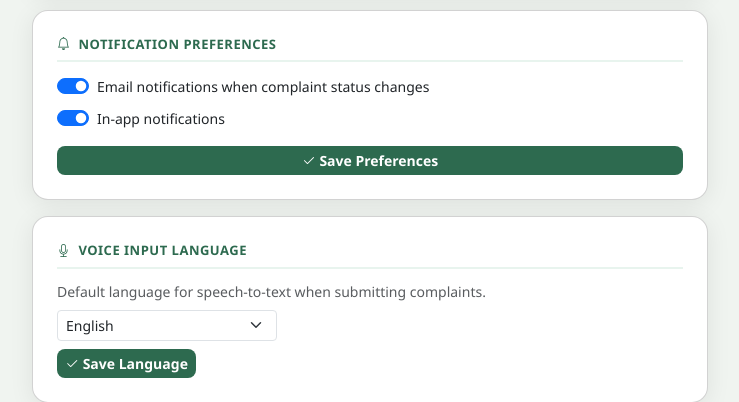
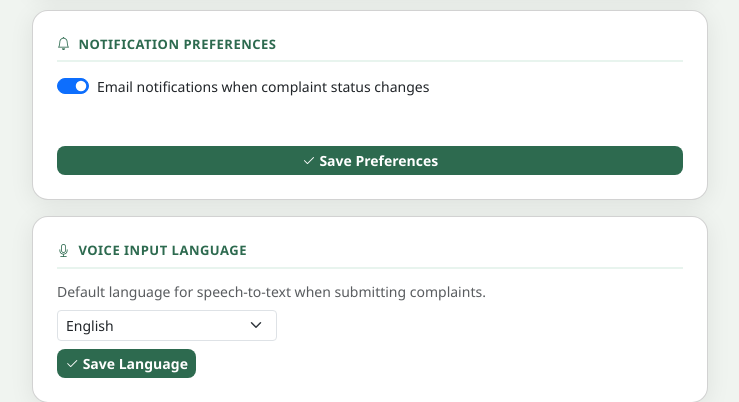
Before and after one commit to WhiteKnight-cell/INGAT-System-DEV, a Flask app: page /user/settings in a window 1280 px wide. Shown: the part 807-1209 px from the top of the page, without its empty margins (270-1009 px from the left). Run offline with Flask 3, Linux system fonts and the light colour scheme; a user stored in the database is signed in; tables that the repository leaves empty hold one stand-in row (values such as "Sample post").

Commit message:
fix codes

```diff
--- a/app.py
+++ b/app.py
@@ -87,8 +87,6 @@ def _migrate_admin_columns():
 
     if 'email_notif' not in columns:
         additions.append('ALTER TABLE admin_users ADD COLUMN email_notif BOOLEAN DEFAULT 1')
-    if 'inapp_notif' not in columns:
-        additions.append('ALTER TABLE admin_users ADD COLUMN inapp_notif BOOLEAN DEFAULT 1')
     if 'session_token' not in columns:
         additions.append('ALTER TABLE admin_users ADD COLUMN session_token VARCHAR(64) DEFAULT NULL')
 
--- a/models.py
+++ b/models.py
@@ -16,7 +16,6 @@ class User(db.Model, UserMixin):
     password_hash = db.Column(db.String(256), nullable=False)
     status = db.Column(db.String(20), default='active')
     email_notif = db.Column(db.Boolean, default=True)
-    inapp_notif = db.Column(db.Boolean, default=True)
     default_lang = db.Column(db.String(10), default='en-US')
     created_at = db.Column(db.DateTime, default=datetime.utcnow)
 
@@ -54,7 +53,6 @@ class AdminUser(db.Model, UserMixin):
     email = db.Column(db.String(120), unique=True, nullable=False)
     password_hash = db.Column(db.String(256), nullable=False)
     email_notif = db.Column(db.Boolean, default=True)
-    inapp_notif = db.Column(db.Boolean, default=True)
     session_token = db.Column(db.String(64), default=lambda: secrets.token_hex(32))
     created_at = db.Column(db.DateTime, default=datetime.utcnow)
 
--- a/routes/admin_routes.py
+++ b/routes/admin_routes.py
@@ -851,10 +851,9 @@ def settings():
 
         elif action == 'update_notifications':
             current_user.email_notif = request.form.get('email_notif') == '1'
-            current_user.inapp_notif = request.form.get('inapp_notif') == '1'
             db.session.commit()
             _log(current_user.id, 'Update Notification Preferences',
-                 f'Email: {current_user.email_notif}, In-App: {current_user.inapp_notif}')
+                 f'Email: {current_user.email_notif}')
             flash('Notification preferences updated.', 'success')
 
         elif action == 'logout_all':
--- a/routes/user_routes.py
+++ b/routes/user_routes.py
@@ -353,7 +353,6 @@ def settings():
 
         elif action == 'update_notifications':
             current_user.email_notif = request.form.get('email_notif') == '1'
-            current_user.inapp_notif = request.form.get('inapp_notif') == '1'
             db.session.commit()
             flash('Notification preferences updated.', 'success')
 
--- a/seed_demo_data.py
+++ b/seed_demo_data.py
@@ -148,7 +148,6 @@ def upsert_users():
             password_hash = hash_password(u["password"]),
             status=u["status"],
             email_notif=True,
-            inapp_notif=True,
             created_at=datetime.utcnow(),
         )
         db.session.add(user)
--- a/templates/admin/settings.html
+++ b/templates/admin/settings.html
@@ -106,9 +106,7 @@
           <label class="form-check-label small" for="email_notif">Email notifications</label>
         </div>
         <div class="form-check form-switch mb-3">
-          <input class="form-check-input" type="checkbox" role="switch" id="inapp_notif" name="inapp_notif" value="1"
-            {% if current_user.inapp_notif %}checked{% endif %}>
-          <label class="form-check-label small" for="inapp_notif">In-app notifications</label>
+
         </div>
         <button type="submit" name="action" value="update_notifications" class="btn btn-ingat btn-sm">
           <i class="bi bi-check2"></i> Save Preferences
--- a/templates/user/settings.html
+++ b/templates/user/settings.html
@@ -113,9 +113,7 @@
                 <label class="form-check-label small" for="email_notif">Email notifications when complaint status changes</label>
             </div>
             <div class="form-check form-switch mb-3">
-                <input class="form-check-input" type="checkbox" role="switch" id="inapp_notif" name="inapp_notif" value="1"
-                    {% if current_user.inapp_notif %}checked{% endif %}>
-                <label class="form-check-label small" for="inapp_notif">In-app notifications</label>
+
             </div>
             <button type="submit" name="action" value="update_notifications" class="btn btn-ingat btn-sm">
                 <i class="bi bi-check2"></i> Save Preferences
```
